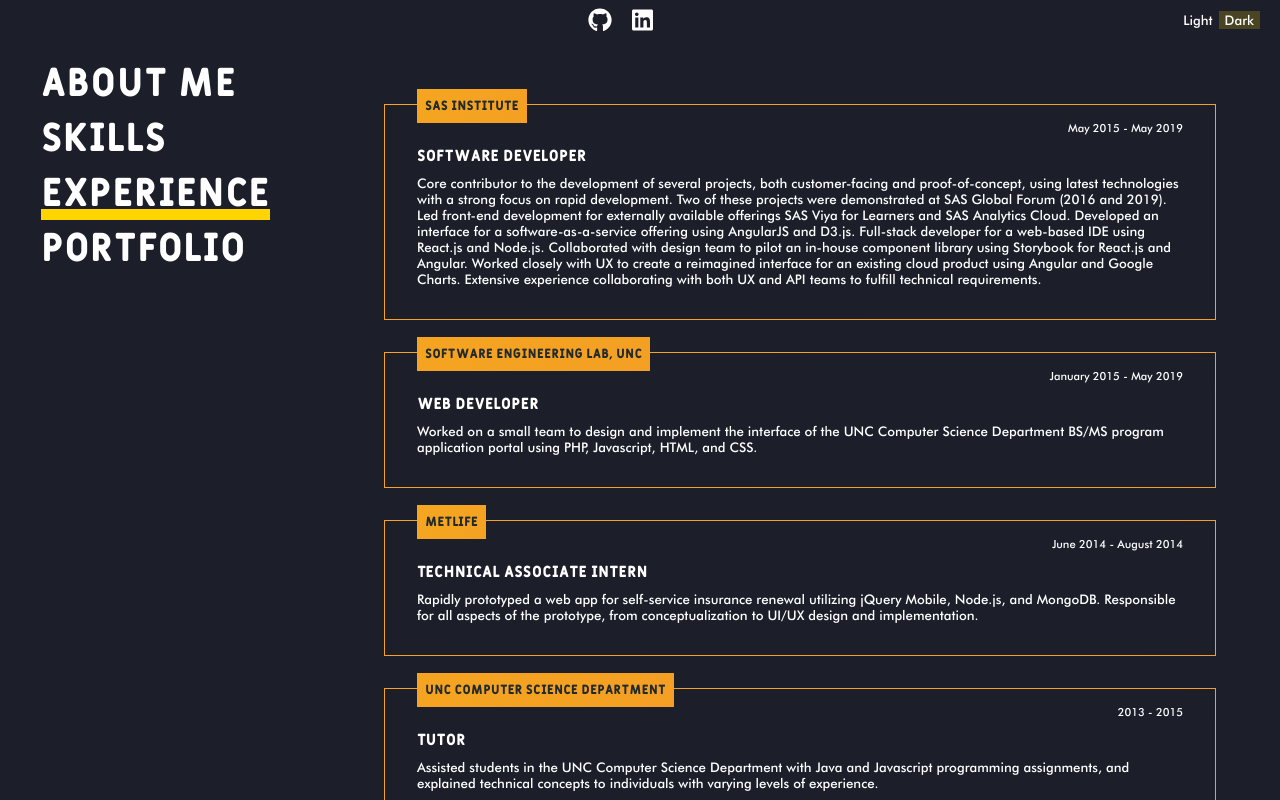
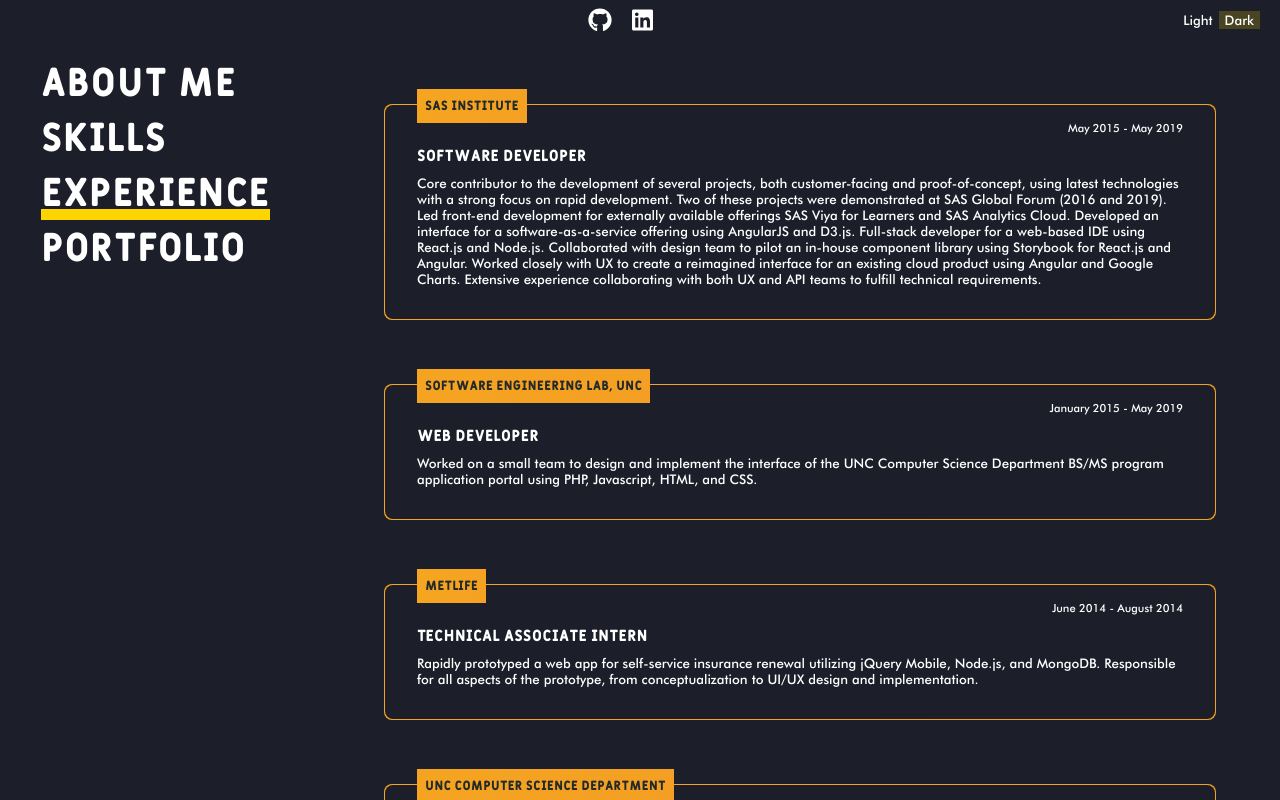
Before and after one commit to mkhbragg/mk-portfolio, a React (Create React App) app: page /experience in a window 1280 px wide. Shown: the top 800 px of the page. Built offline with nearby package versions, Linux system fonts and the light colour scheme.

Commit message:
Style tweaks + some more traits

```diff
--- a/src/components/ExperienceItem/ExperienceItem.scss
+++ b/src/components/ExperienceItem/ExperienceItem.scss
@@ -1,9 +1,15 @@
-@import '../../assets/sass/themes.scss';
+@import "../../assets/sass/themes.scss";
 
 @include keyframes(rainbow) {
-    0% { background-position:0% 82% }
-    50% { background-position:100% 19% }
-    100% { background-position:0% 82% }
+  0% {
+    background-position: 0% 82%;
+  }
+  50% {
+    background-position: 100% 19%;
+  }
+  100% {
+    background-position: 0% 82%;
+  }
 }
 
 // use this container to spoof a 1px border
@@ -11,24 +17,31 @@
   &:not(:first-child) {
     margin: 2rem auto;
   }
+
+  &:not(:last-child) {
+    margin-bottom: 4rem;
+  }
+
   padding: 1px;
+  border-radius: 0.5rem;
 
   @include darkTheme {
-        background: linear-gradient(124deg, #FFD500, #ED7D3A);
+    background: linear-gradient(124deg, #ffd500, #ed7d3a);
     background-size: 1800% 1800%;
-        @include animation('rainbow 9s ease infinite');
+    @include animation("rainbow 9s ease infinite");
   }
 
   @include lightTheme {
-        background: linear-gradient(124deg, #FFD500, #FCF6B1);
+    background: linear-gradient(124deg, #ffd500, #fcf6b1);
     background-size: 1800% 1800%;
-        @include animation('rainbow 9s ease infinite');
+    @include animation("rainbow 9s ease infinite");
   }
 }
 
 .ExperienceItem {
   padding: 2rem;
   position: relative;
+  border-radius: 0.5rem;
 
   @include darkTheme {
     background-color: $bg-color-dark;
@@ -47,16 +60,16 @@
 
     @include darkTheme {
       color: $default-dark-contrast;
-            background: linear-gradient(124deg, #FFD500, #ED7D3A);
+      background: linear-gradient(124deg, #ffd500, #ed7d3a);
 
       background-size: 1800% 1800%;
-            @include animation('rainbow 9s ease infinite');
+      @include animation("rainbow 9s ease infinite");
     }
 
     @include lightTheme {
-            background: linear-gradient(124deg, #FFD500, #FCF6B1);
+      background: linear-gradient(124deg, #ffd500, #fcf6b1);
       background-size: 1800% 1800%;
-            @include animation('rainbow 9s ease infinite');
+      @include animation("rainbow 9s ease infinite");
     }
   }
 
@@ -75,7 +88,7 @@
   }
 }
 
-@include media ("<phone") {
+@include media("<phone") {
   .ExperienceItem .Dates {
     left: 2rem;
     top: 1.5rem;
@@ -89,7 +102,7 @@
   }
 }
 
-@include media (">=phone") {
+@include media(">=phone") {
   .ExperienceItem .Dates {
     right: 2rem;
     top: 1rem;
--- a/src/containers/About/About.tsx
+++ b/src/containers/About/About.tsx
@@ -1,24 +1,30 @@
-import React from 'react';
+import React from "react";
 
-import ScrollingText from '../../components/UI/ScrollingText/ScrollingText';
-import styles from './About.module.scss';
-import photo from '../../assets/images/mkhb_grayscale.jpg';
+import ScrollingText from "../../components/UI/ScrollingText/ScrollingText";
+import styles from "./About.module.scss";
+import photo from "../../assets/images/mkhb_grayscale.jpg";
 
 const about = () => {
   const abilities = [
-        { id: 0, label: 'full-stack developer' },
-        { id: 1, label: 'researcher' },
-        { id: 2, label: 'UX hobbyist' },
-        { id: 3, label: 'tinkerer' },
-        { id: 4, label: 'curious mind' }
+    { id: 0, label: "UI developer" },
+    { id: 1, label: "researcher" },
+    { id: 2, label: "UX hobbyist" },
+    { id: 3, label: "tinkerer" },
+    { id: 4, label: "curious mind" },
+    { id: 5, label: "jiu jitsu purple belt" },
+    { id: 5, label: "Lego addict" },
   ];
 
   return (
     <div className={styles.About}>
-            <div>Hi! I'm Mariah, a highly motivated <ScrollingText items={abilities} /> in pursuit of best practices, intuitive designs, and compelling groups of three.</div>
-            <img src={photo} alt="Mariah" />
+      <div>
+        Hi! I'm Mariah, a highly motivated <ScrollingText items={abilities} />{" "}
+        in pursuit of best practices, intuitive designs, and compelling groups
+        of three.
+      </div>
+      <img src={photo} alt="Mariah" style={{ borderRadius: "50px" }} />
     </div>
   );
-}
+};
 
 export default about;
```
Lines whose indentation alone changed are shown as unchanged.
